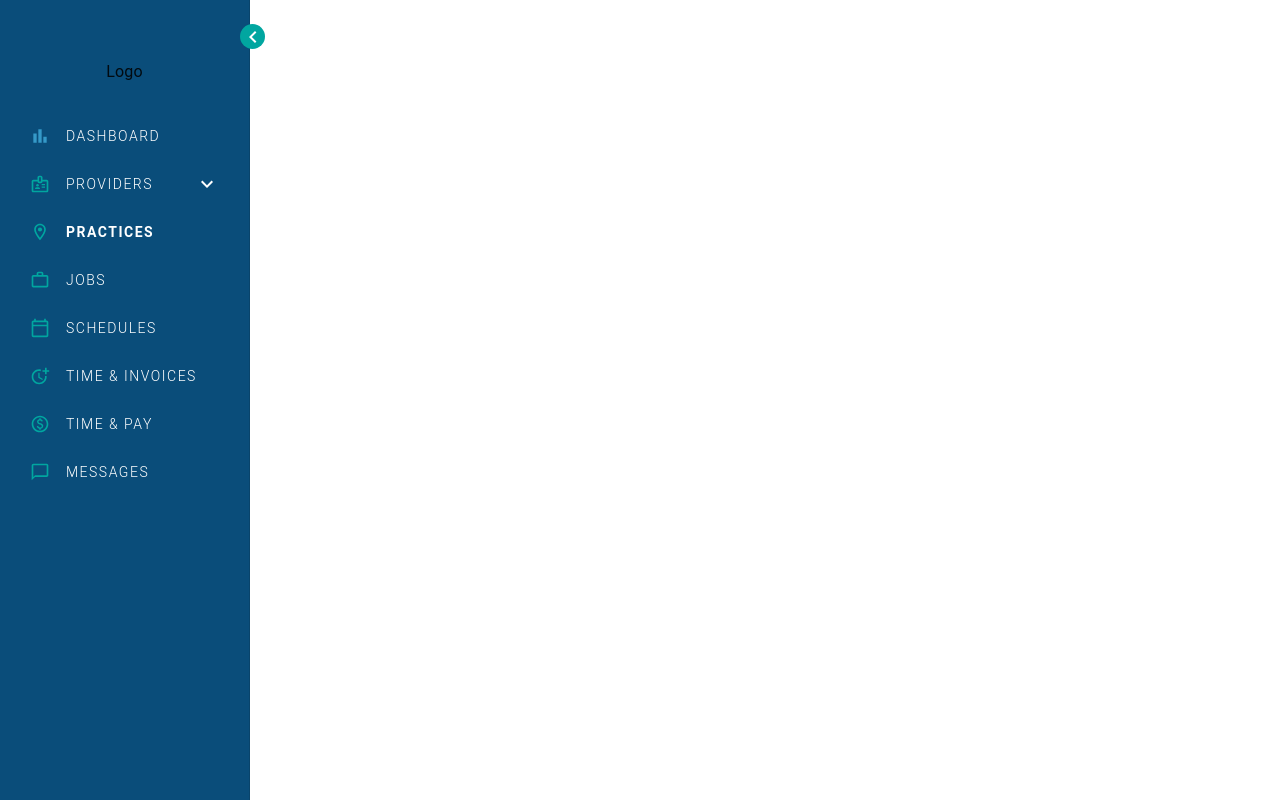
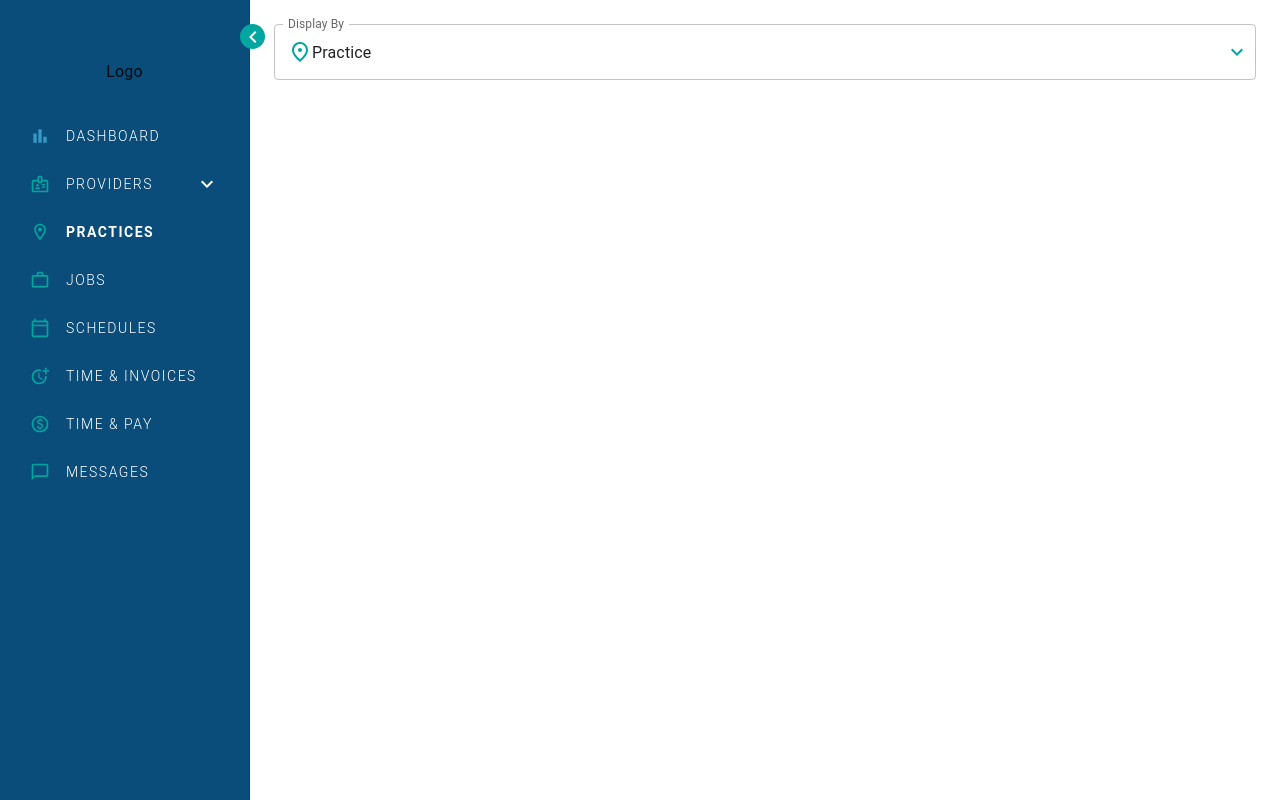
Before and after one commit to Onelky/menu-test, a React (Create React App) app: page /practices in a window 1280 px wide. Built offline with nearby package versions, Linux system fonts and the light colour scheme.

Commit message:
add CommonSelect to Practices

```diff
--- a/src/components/Practices/Practices.tsx
+++ b/src/components/Practices/Practices.tsx
@@ -1,5 +1,18 @@
 import React from 'react'
+import { Stack } from '@mui/material'
+import { CustomSelect } from '../common/Select'
 
 export const Practices = () => {
-  return <div></div>
+  return (
+    <Stack>
+      <CustomSelect
+        label={'Display By'}
+        defaultValue={'practice'}
+        options={[
+          { label: 'Practice', value: 'practice' },
+          { label: 'Other', value: 'other' }
+        ]}
+      />
+    </Stack>
+  )
 }
--- /dev/null
+++ b/src/components/common/Select/Select.tsx
@@ -0,0 +1,48 @@
+import React, { type FC, useState } from 'react'
+import Select, { type SelectChangeEvent } from '@mui/material/Select'
+import FormControl from '@mui/material/FormControl'
+import InputLabel from '@mui/material/InputLabel'
+import MenuItem from '@mui/material/MenuItem'
+import PlaceOutlined from '@mui/icons-material/PlaceOutlined'
+import KeyboardArrowDownOutlined from '@mui/icons-material/KeyboardArrowDownOutlined'
+import { useTheme } from '@mui/material/styles'
+import type { Option } from '@app/types'
+
+type SelectProps = {
+  label: string
+  defaultValue?: string
+  options: Option[]
+}
+export const CustomSelect: FC<SelectProps> = ({
+  label,
+  defaultValue = '',
+  options
+}) => {
+  const theme = useTheme()
+  const [value, setValue] = useState(defaultValue ?? '')
+  const handleChange = ({ target: { value } }: SelectChangeEvent) =>
+    setValue(value)
+
+  return (
+    <FormControl fullWidth>
+      <InputLabel id="select">{label}</InputLabel>
+      <Select
+        labelId="select-label"
+        id="select"
+        value={value}
+        label={label}
+        onChange={handleChange}
+        defaultValue={defaultValue}
+        startAdornment={<PlaceOutlined color={'secondary'} />}
+        IconComponent={KeyboardArrowDownOutlined}
+        sx={{ 'svg path': { fill: theme.palette.secondary.main } }}
+      >
+        {options.map(({ value, label }) => (
+          <MenuItem key={value} value={value}>
+            {label}
+          </MenuItem>
+        ))}
+      </Select>
+    </FormControl>
+  )
+}
--- /dev/null
+++ b/src/components/common/Select/index.ts
@@ -0,0 +1 @@
+export * from './Select'
--- a/src/types/index.ts
+++ b/src/types/index.ts
@@ -1 +1,2 @@
 export * from './menuItem'
+export * from './option'
--- /dev/null
+++ b/src/types/option.ts
@@ -0,0 +1,4 @@
+export type Option = {
+  label: string
+  value: string
+}
```
